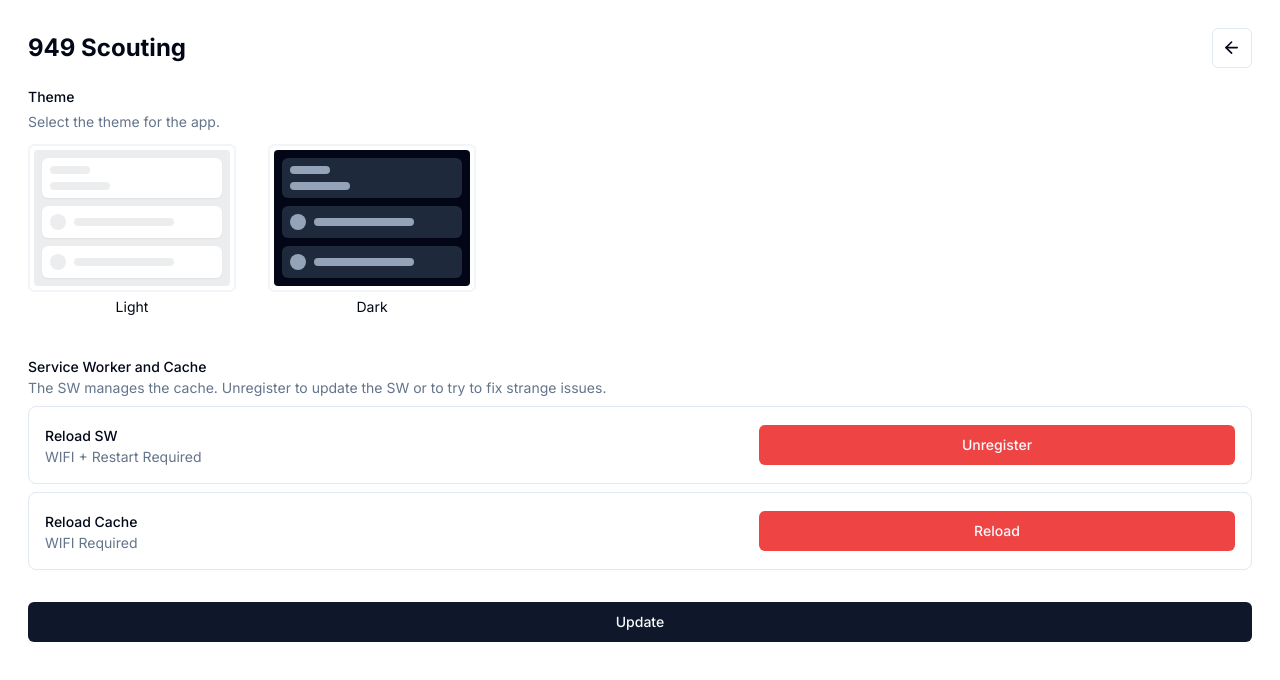
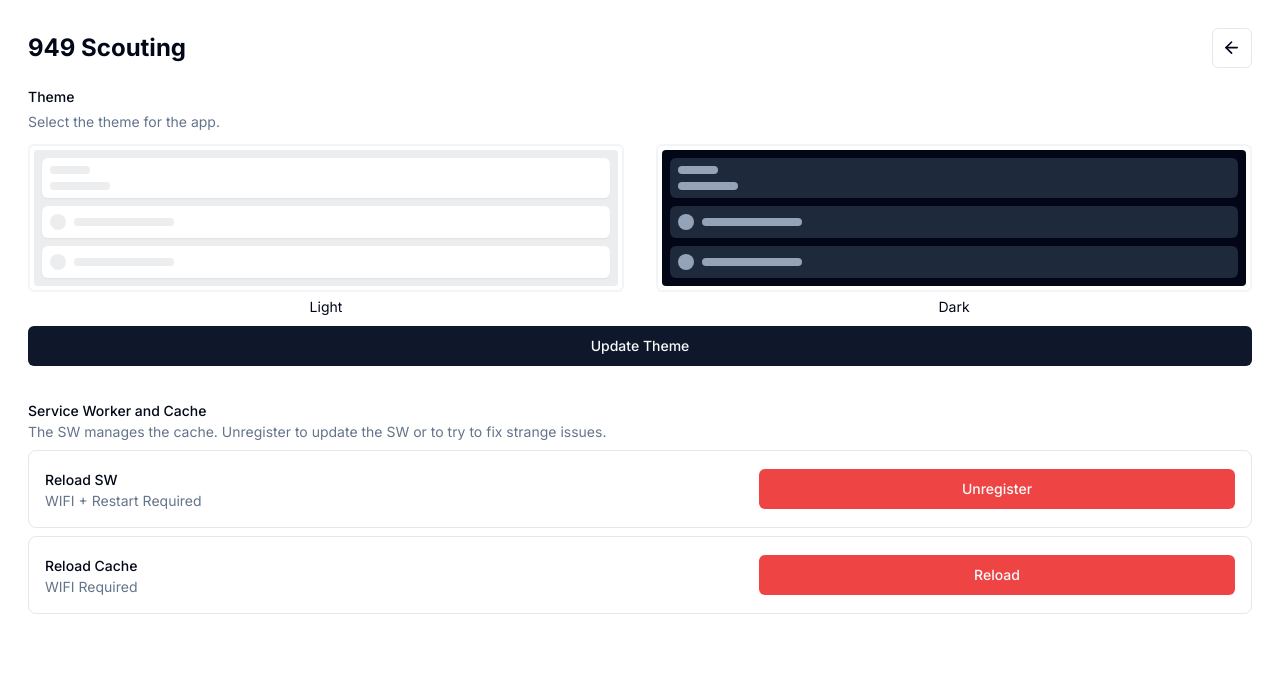
Before and after one commit to andruuww/949-scouting-app, a Next.js app: page /settings in a window 1280 px wide. Shown: the top 680 px of the page. Built offline with nearby package versions, Linux system fonts and the light colour scheme.

Commit message:
updaate button in settings stretchy in right place ~(￣▽￣)~*

```diff
--- a/src/app/settings/page.tsx
+++ b/src/app/settings/page.tsx
@@ -113,7 +113,7 @@ export default function SettingsForm() {
                                 <RadioGroup
                                     onValueChange={field.onChange}
                                     defaultValue={field.value}
-                                    className='grid max-w-md grid-cols-2 gap-8 pt-2'
+                                    className='grid w-full grid-cols-2 gap-8 pt-2'
                                 >
                                     <FormItem>
                                         <FormLabel className='[&:has([data-state=checked])>div]:border-primary'>
@@ -164,6 +164,9 @@ export default function SettingsForm() {
                                         </FormLabel>
                                     </FormItem>
                                 </RadioGroup>
+                                <Button type='submit' className='w-full'>
+                                    Update Theme
+                                </Button>
                             </FormItem>
                         )}
                     />
@@ -229,9 +232,6 @@ export default function SettingsForm() {
                             </div>
                         )}
                     </div>
-                    <Button type='submit' className='w-full'>
-                        Update
-                    </Button>
                 </form>
             </Form>
         </main>
```
